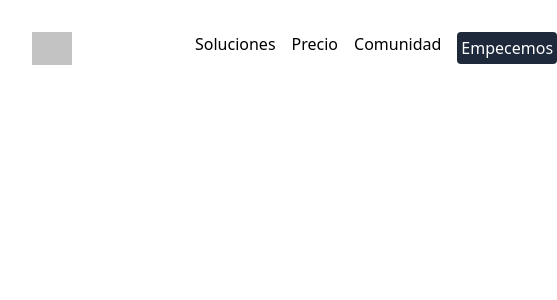
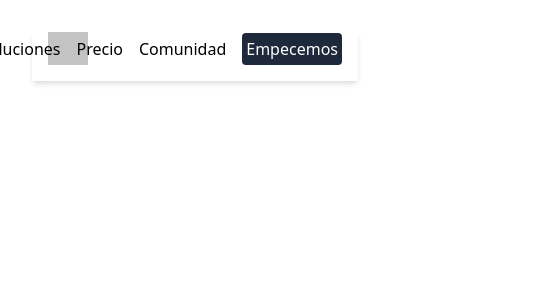
Before and after one commit to Paperboardstudio/pos-landing-page, a React (Vite) app: page / in a window 390 px wide. Shown: the top 300 px of the page, 557 px wide, since content can reach past the window. Built offline with nearby package versions, Linux system fonts and the light colour scheme.

Commit message:
added style to the nav, pretty much finished, it is also mobile responsive

```diff
--- a/src/components/Nav.jsx
+++ b/src/components/Nav.jsx
@@ -2,17 +2,23 @@ import imgPlaceholder from "../assets/imgPlaceholder.png";
 
 function Nav() {
   return (
-    <div className="grid grid-cols-2 ">
+    <div className="grid grid-cols-2 shadow-md pb-4 px-4 ">
       <div className="left-side">
         <img src={imgPlaceholder} className="w-10"></img>
       </div>
-      <div className="right-side">
-        <ul className="flex gap-4">
-          <li>Soluciones</li>
-          <li>Precio</li>
-          <li>Comunidad</li>
-          <li>
-            <button className="bg-slate-800 rounded p-1 text-white">
+      <div className="right-side flex justify-end">
+        <ul className="flex gap-4 items-center">
+          <li className="hover:text-orange-500 hover:cursor-pointer active:text-orange-700 transition duration-150 ease-in-out">
+            Soluciones
+          </li>
+          <li className="hover:text-orange-500 hover:cursor-pointer active:text-orange-700 transition duration-150 ease-in-out">
+            Precio
+          </li>
+          <li className="hover:text-orange-500 hover:cursor-pointer active:text-orange-700 transition duration-150 ease-in-out">
+            Comunidad
+          </li>
+          <li className="flex ">
+            <button className="bg-slate-800 rounded p-1 text-white justify-center align-middle hover:text-yellow-400 hover:cursor-pointer active:text-yellow-700 transition duration-150 ease-in-out">
               Empecemos
             </button>
           </li>
```
